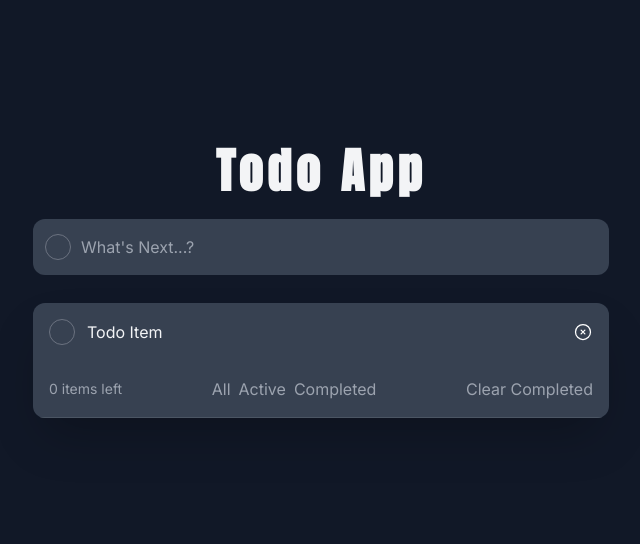
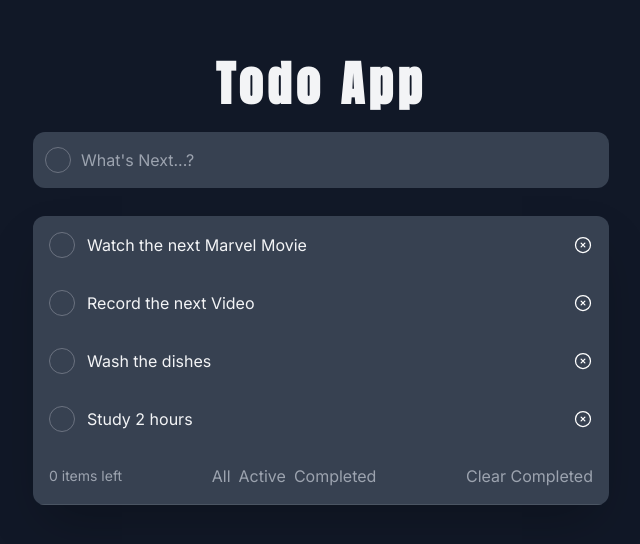
Before and after one commit to danielsalvas/todoApp-react-zustand, a React (Vite) app: page / in a window 1280 px wide. Shown: the part 118-662 px from the top of the page, without its empty margins (319-959 px from the left). Built offline with nearby package versions, Linux system fonts and the light colour scheme.

Commit message:
[Feature] First state added with Zustand :D

```diff
--- a/src/App.jsx
+++ b/src/App.jsx
@@ -1,19 +1,10 @@
 import { useState } from 'react'
 import Title from './components/Title';
 import Input from './components/Input';
-import { shallow } from "zustand/shallow";
 import { useStore } from './stores';
 import TodoList from './components/TodoList';
-import Todo from './components/Todo';
 
 function App() {
-
-  const { todo } = useStore(
-    (state) => ({
-      todo: state.todo
-    }),
-    shallow
-  );
 
   const { setTodo } = useStore();
 
@@ -22,9 +13,7 @@ function App() {
       <div className='container flex flex-col max-w-xl'>
         <Title />
         <Input />
-        <TodoList>
-          <Todo />
-        </TodoList>
+        <TodoList />
       </div>
     </div>
   )
--- a/src/components/Todo.jsx
+++ b/src/components/Todo.jsx
@@ -1,12 +1,12 @@
 
 
-const Todo = () => {
+const Todo = ( { todo }) => {
   return (
     <div className="flex items-center justify-between p-4 bg-gray-700 border-solid border-gary-600">
       <div className="flex items-center">
         <span className="border-solid border border-gray-500 rounded-full p-3 cursor-pointer"></span>
         <p className="pl-3">
-          Todo Item
+          {todo.title}
         </p>
       </div>
       <img className="h-5 w-5 cursor-pointer transition-all duration-300 ease-in" src="/close-icon.svg" alt="Close Icon" />
--- a/src/components/TodoList.jsx
+++ b/src/components/TodoList.jsx
@@ -1,10 +1,23 @@
 import TodoFilters from "./TodoFilters/TodoFilters"
+import Todo from "./Todo";
+import { useStore } from "../stores";
+import { shallow } from "zustand/shallow";
 
 
-const TodoList = ({ children }) => {
+const TodoList = () => {
+
+  const { todos } = useStore(
+    (state) => ({
+      todos: state.todos
+    }),
+    shallow
+  );
+
   return (
     <div className='flex flex-col mt-7 rounded-xl overflow-hidden shadow-2xl'>
-      {children}
+      { todos.map( todo => (
+        <Todo key={todo.id} todo={todo} />
+      ))}
       <TodoFilters />
     </div>
   )
--- a/src/stores/index.js
+++ b/src/stores/index.js
@@ -1,6 +1,27 @@
 import { create } from "zustand";
 
 export const useStore = create((set) => ({
-  todo: "Some title",
-  setTodo: (newTodo) => set({ todo: newTodo })
+  todos: [
+    {
+      id: 1,
+      title: 'Watch the next Marvel Movie',
+      completed: false,
+    },
+    {
+      id: 2,
+      title: 'Record the next Video',
+     completed: false,
+    },
+    {
+      id: 3,
+      title: 'Wash the dishes',
+      completed: false,
+    },
+    {
+      id: 4,
+      title: 'Study 2 hours',
+      completed: false,
+    }
+  ],
+  setTodos: (newTodo) => set({ todo: newTodo })
 }));
```
